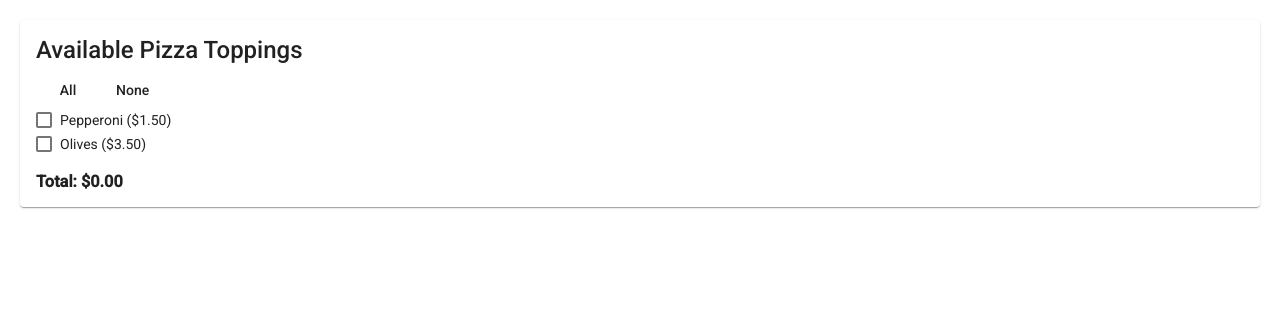
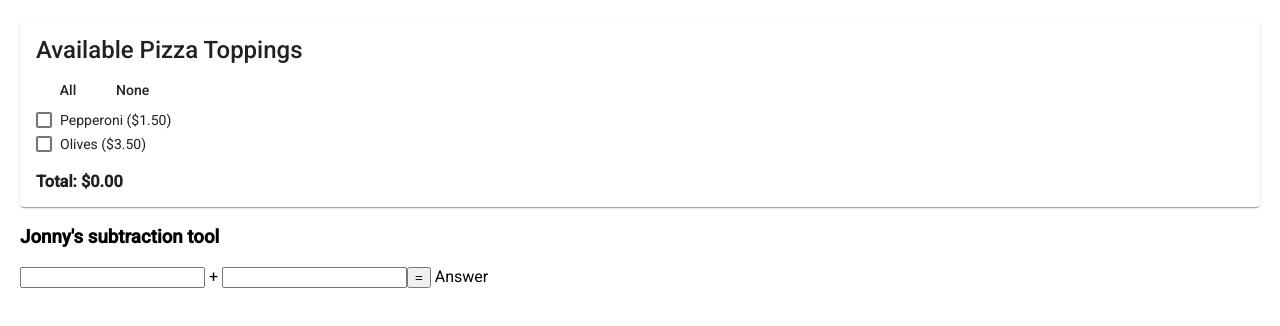
Before and after one commit to 2019-fall-jsf-th/components, an Angular app: page / in a window 1280 px wide. Shown: the top 326 px of the page. Built offline with nearby package versions, Linux system fonts and the light colour scheme.

Commit message:
Creating the UI and hooking it up for functionality
Adding the functionality

```diff
--- a/src/app/app.component.html
+++ b/src/app/app.component.html
@@ -1 +1,2 @@
 <app-pizza-topping></app-pizza-topping>
+<app-jp-subtract></app-jp-subtract>
--- a/src/app/jp-subtract/jp-subtract.component.html
+++ b/src/app/jp-subtract/jp-subtract.component.html
@@ -1 +1,8 @@
-<p>jp-subtract works!</p>
+<div>
+    <h3>Jonny's subtraction tool</h3>
+    <input type="number">
+    +
+    <input type="number">
+    <button>=</button>
+    Answer
+</div>
```
